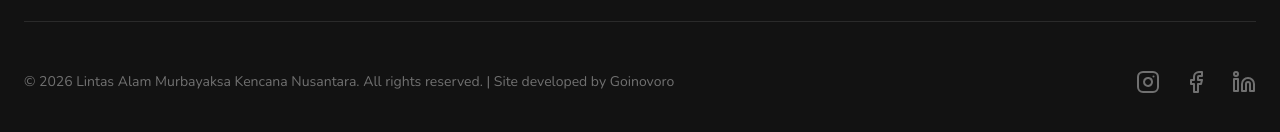
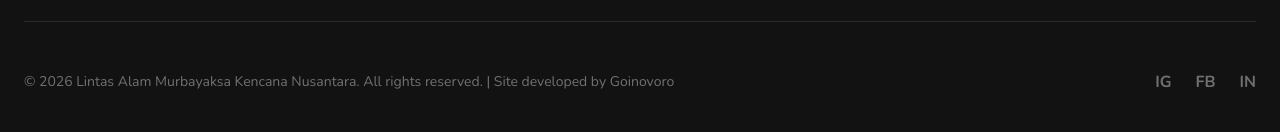
Before and after one commit to nicombing/murbayaksa, a React (Vite) app: page / in a window 1280 px wide. Shown: the part 3991-4123 px from the top of the page. Built offline with nearby package versions, Linux system fonts and the light colour scheme.

Commit message:
Fix unused imports and lucide-react icon missing exports

```diff
--- a/src/pages/LandingPage.tsx
+++ b/src/pages/LandingPage.tsx
@@ -1,7 +1,7 @@
 import { useState, useEffect, useRef } from 'react';
 import { motion, useScroll, useTransform, AnimatePresence } from 'framer-motion';
 import { Link } from 'react-router-dom';
-import { Map, Shield, Users, Leaf, ArrowRight, ScanLine, Compass, MapPin, Globe, Menu, X, Instagram, Linkedin, Facebook } from 'lucide-react';
+import { Shield, Users, Leaf, ArrowRight, ScanLine, Compass, MapPin, X } from 'lucide-react';
 import { useLanguage } from '../contexts/LanguageContext';
 import { Logo } from '../components/Logo';
 import Lenis from 'lenis';
@@ -161,10 +161,10 @@ const LandingPage = () => {
                  ))}
                </nav>
 
-               <div className="mt-auto pt-16 flex items-center gap-8 text-[#22252b]/60">
-                 <a href="#social" className="hover:text-[#22252b] transition-colors"><Instagram /></a>
-                 <a href="#social" className="hover:text-[#22252b] transition-colors"><Linkedin /></a>
-                 <a href="#social" className="hover:text-[#22252b] transition-colors"><Facebook /></a>
+               <div className="mt-auto pt-16 flex items-center gap-8 text-[#22252b]/60 font-bold">
+                 <a href="#social" className="hover:text-[#22252b] transition-colors">IG</a>
+                 <a href="#social" className="hover:text-[#22252b] transition-colors">IN</a>
+                 <a href="#social" className="hover:text-[#22252b] transition-colors">FB</a>
                </div>
             </div>
 
@@ -424,10 +424,10 @@ const LandingPage = () => {
         </div>
         <div className="max-w-7xl mx-auto border-t border-white/10 pt-12 flex flex-col md:flex-row justify-between items-center gap-6">
           <p className="text-sm text-white/40">© 2026 Lintas Alam Murbayaksa Kencana Nusantara. {t('footer.rights')} | {t('footer.developedBy')}</p>
-          <div className="flex gap-6">
-            <a href="#" className="text-white/40 hover:text-white transition-colors"><Instagram size={24} /></a>
-            <a href="#" className="text-white/40 hover:text-white transition-colors"><Facebook size={24} /></a>
-            <a href="#" className="text-white/40 hover:text-white transition-colors"><Linkedin size={24} /></a>
+          <div className="flex gap-6 font-bold">
+            <a href="#" className="text-white/40 hover:text-white transition-colors">IG</a>
+            <a href="#" className="text-white/40 hover:text-white transition-colors">FB</a>
+            <a href="#" className="text-white/40 hover:text-white transition-colors">IN</a>
           </div>
         </div>
       </footer>
```
